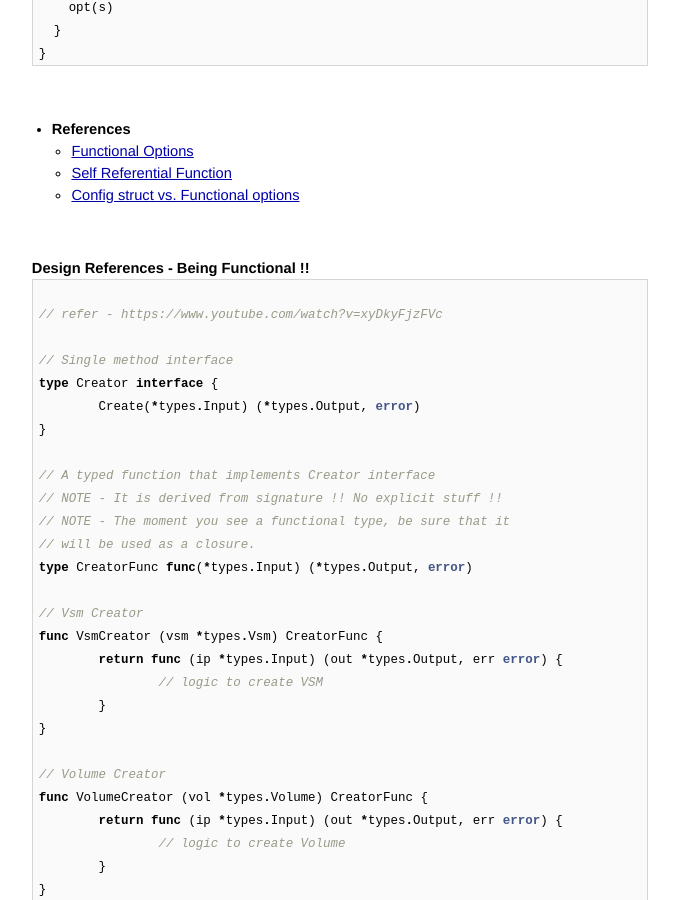
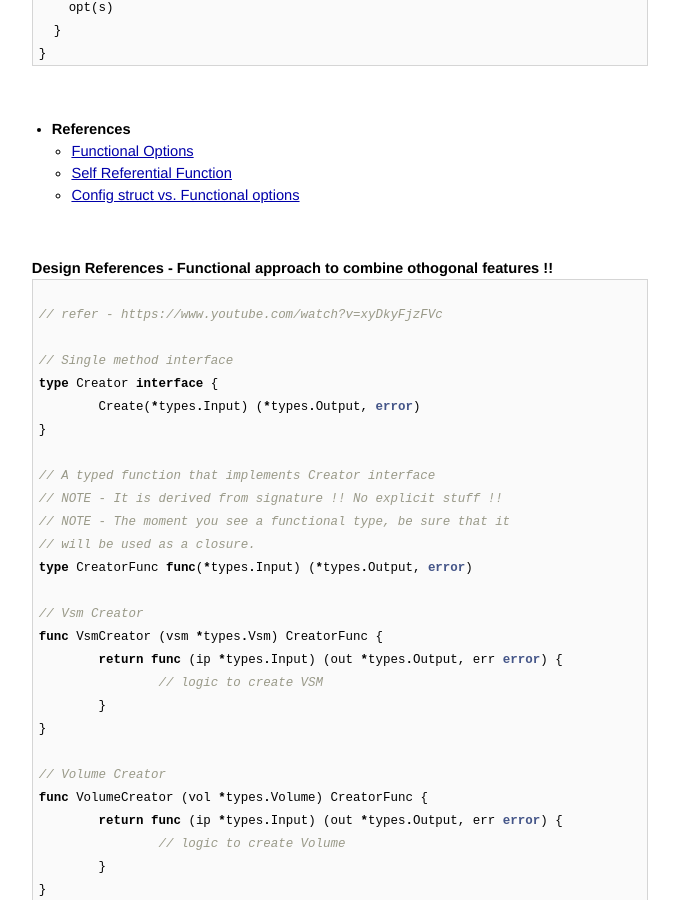
Before and after one commit to AmitKumarDas/amitkumardas.github.io, a Jekyll site: the page built from _posts/2016-07-14-my-golang-refresher.md, in a window 1280 px wide and 900 px high, scrolled down 1283 px. Shown: the whole window, without its empty margins (300-979 px from the left). Built offline with Jekyll 4.4.1, drawn with Linux system fonts in a browser that asks for light colours.

Commit message:
Update 2016-07-14-my-golang-refresher.md

````diff
--- a/_posts/2016-07-14-my-golang-refresher.md
+++ b/_posts/2016-07-14-my-golang-refresher.md
@@ -80,7 +80,7 @@ func (s *Storage) Option(opts ...option) {
 
 <br />
 
-### Design References - Being Functional !!
+### Design References - Functional approach to combine othogonal features !!
 
 ```go
 
````
